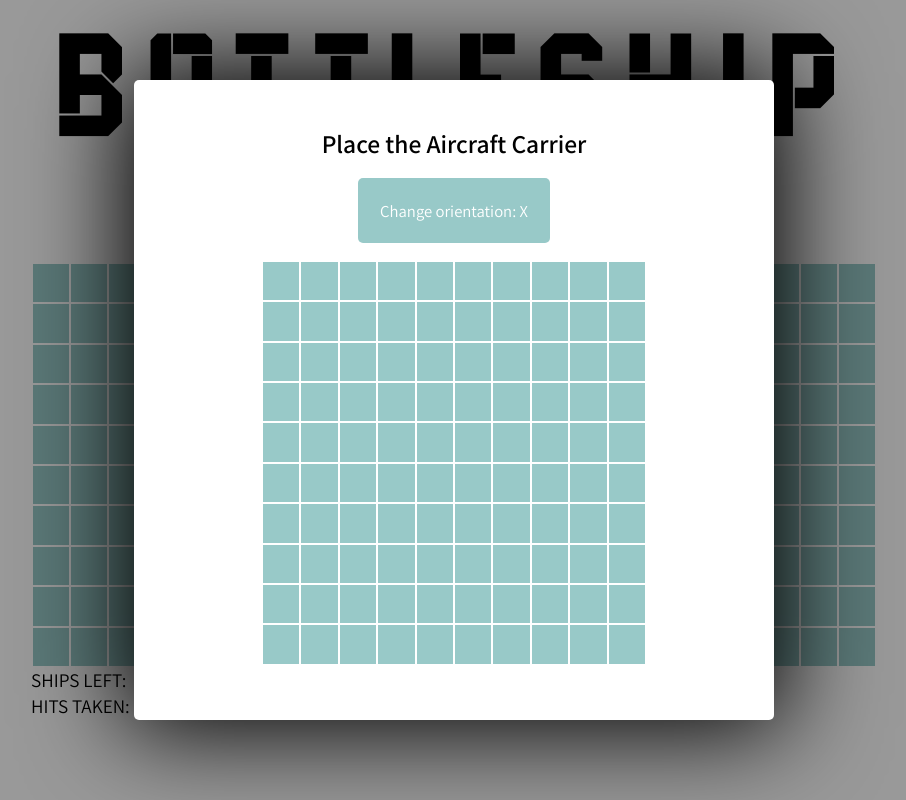
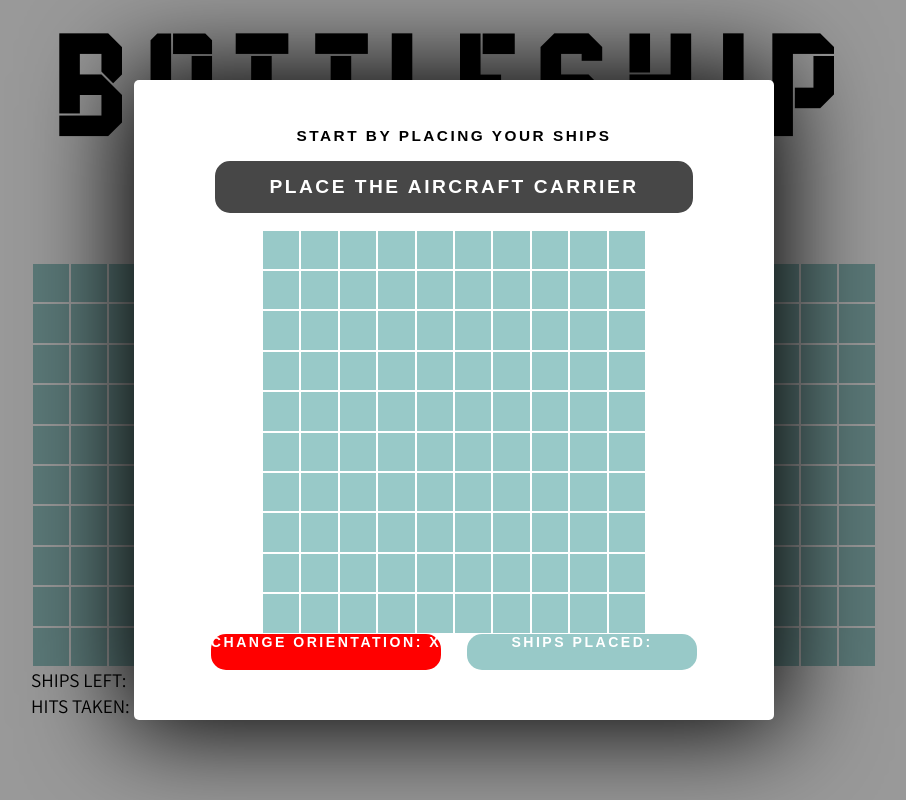
Before and after one commit to PatrikRasch/top-testing-javascript, a website built with webpack: page top-project-battleship/dist/index.html in a window 1280 px wide. Shown: the whole page, without its empty margins (186-1092 px from the left). Built offline with nearby package versions, Linux system fonts and the light colour scheme.

Commit message:
UX colour and placement changes on place-ships modal, WIP.

```diff
--- a/top-project-battleship/src/dom.js
+++ b/top-project-battleship/src/dom.js
@@ -1,4 +1,15 @@
 import { player1gameboard, player2gameboard, shipArrayPlayer1, shipArrayPlayer2, placeShip } from "./gameplay";
+
+import splash from "./img/water-droplet1.png";
+import explosion from "./img/ship-hit-explosion1.png";
+// import favicon from "./img/warship2.png";
+import cock from "./audio/cock.mp3";
+import deny from "./audio/deny.mp3";
+import fire from "./audio/fire.mp3";
+import hits from "./audio/hits.mp3";
+import miss from "./audio/miss.mp3";
+import sink from "./audio/sink.mp3";
+import swap from "./audio/swap.mp3";
 
 const headerAction = document.querySelector(".header-action-button");
 
@@ -10,9 +21,9 @@ const shipsLeftPlayer2 = document.querySelector(".ships-left-computer-value");
 
 const hitsTakenPlayer1 = document.querySelector(".hits-taken-player-value");
 const hitsTakenPlayer2 = document.querySelector(".hits-taken-computer-value");
-
 const playAudio = (audioFile) => {
-  const chosenTrack = new Audio(`../src/audio/${audioFile}.mp3`);
+  const chosenTrack = new Audio(audioFile);
+  // const chosenTrack = new Audio(`../src/audio/${audioFile}.mp3`);
   if (chosenTrack.src.slice(-8) === "fire.mp3") chosenTrack.volume = 0.6;
   if (chosenTrack.src.slice(-8) === "hits.mp3") chosenTrack.volume = 0.45;
   if (chosenTrack.src.slice(-8) === "deny.mp3") chosenTrack.volume = 0.45;
@@ -29,7 +40,8 @@ const playAudio = (audioFile) => {
 const addImage = (cell, imageName) => {
   const image = document.createElement("img");
   image.classList.add("impact-img");
-  image.src = `../src/img/${imageName}.png`;
+  image.src = imageName;
+  // image.src = `../src/img/${imageName}.png`;
   setTimeout(() => {
     image.style.opacity = "1";
   }, 0);
@@ -80,7 +92,7 @@ const updateShipToBePlacedName = () => {
   if (placerShipArrayPlayer1[0].length === 3) shipToBePlaced = "Cruiser";
   if (placerShipArrayPlayer1[0].length === 2) shipToBePlaced = "Destoyer";
   if (placerShipArrayPlayer1[0].length === 1) shipToBePlaced = "Frigate";
-  placeShipMessage.textContent = `Place the ${shipToBePlaced}`;
+  placeShipMessage.textContent = `PLACE THE ${shipToBePlaced}`.toUpperCase();
 };
 
 headerAction.textContent = "Sink Their Ships";
@@ -99,31 +111,50 @@ const placeShipsModal = document.createElement("div");
 placeShipsModal.classList.add("place-ships-modal");
 placeShipsModalBackground.appendChild(placeShipsModal);
 
+const introductionMessage = document.createElement("div");
+introductionMessage.classList.add("introduction-message");
+introductionMessage.textContent = "START BY PLACING YOUR SHIPS";
+placeShipsModal.appendChild(introductionMessage);
+
 const placeShipMessage = document.createElement("div");
 placeShipMessage.classList.add("place-ship-message");
-placeShipMessage.textContent = "Place the Aircraft Carrier";
+placeShipMessage.textContent = "Place the Aircraft Carrier".toUpperCase();
 placeShipsModal.appendChild(placeShipMessage);
-
-const switchOrientationButton = document.createElement("button");
-switchOrientationButton.classList.add("switch-orientation-button");
-switchOrientationButton.textContent = "Change orientation: X";
-placeShipsModal.appendChild(switchOrientationButton);
 
 // * Gameboard clone on modal
 const player1gameboardDomClone = player1gameboardDom.cloneNode(true);
 player1gameboardDomClone.classList.add("player1-gameboard-clone");
 placeShipsModal.appendChild(player1gameboardDomClone);
 
+const placeShipsModalBottom = document.createElement("div");
+placeShipsModalBottom.classList.add("place-ships-modal-bottom");
+placeShipsModal.appendChild(placeShipsModalBottom);
+
+const switchOrientationButton = document.createElement("div");
+switchOrientationButton.classList.add("switch-orientation-button", "x-orientation");
+switchOrientationButton.textContent = "Change orientation: X".toUpperCase();
+placeShipsModalBottom.appendChild(switchOrientationButton);
+
+const shipsPlaced = document.createElement("div");
+shipsPlaced.classList.add("ships-placed");
+shipsPlaced.textContent = "SHIPS PLACED: ";
+placeShipsModalBottom.appendChild(shipsPlaced);
+
 const currentOrientationHandler = () => {
   currentOrientation = currentOrientation === "X" ? "Y" : "X";
-  switchOrientationButton.textContent = `Change orientation: ${currentOrientation}`;
+  switchOrientationButton.textContent = `Change orientation: ${currentOrientation}`.toUpperCase();
+
+  switchOrientationButton.classList.contains("x-orientation")
+    ? switchOrientationButton.classList.replace("x-orientation", "y-orientation")
+    : switchOrientationButton.classList.replace("y-orientation", "x-orientation");
+  console.log("here");
 
   switchOrientationButton.classList.add("switch-orientation-button-clicked");
   setTimeout(() => {
     switchOrientationButton.classList.remove("switch-orientation-button-clicked");
   }, 140);
 
-  playAudio("swap");
+  playAudio(swap);
 };
 
 let currentOrientation = "X";
@@ -200,7 +231,7 @@ player1gameboardDomClone.addEventListener("mouseout", (e) => {
 });
 
 player1gameboardDomClone.addEventListener("click", (e) => {
-  if (e.target.classList.contains("ship-pre-placement-illegal")) playAudio("deny");
+  if (e.target.classList.contains("ship-pre-placement-illegal")) playAudio(deny);
 
   if (currentOrientation === "X") {
     if (placeShip(placerShipArrayPlayer1[0], player1gameboard, e.target.dataset.coord, "horizontal") === false) {
@@ -212,7 +243,7 @@ player1gameboardDomClone.addEventListener("click", (e) => {
       return false;
     }
   }
-  playAudio("cock");
+  playAudio(cock);
   markShipsOnGameboard(player1gameboard, player1gameboardDomClone);
   markShipsOnGameboard(player1gameboard, player1gameboardDom);
   placerShipArrayPlayer1.shift();
@@ -260,18 +291,18 @@ shipsLeftPlayer1.textContent = `${shipsLeftPlayer1value.value} / ${shipsLeftPlay
 shipsLeftPlayer2.textContent = `${shipsLeftPlayer2value.value} / ${shipsLeftPlayer2initially}`;
 
 const updatePlayerDom = (cell, hitsTakenPlayer, hitsTakenPlayerValue) => {
-  playAudio("fire");
+  playAudio(fire);
   setTimeout(function () {
     if (cell.classList.contains("shipOnSquare") && !cell.classList.contains("ship-hit")) {
       cell.classList.add("ship-hit");
       hitsTakenPlayerValue.value += 1;
       hitsTakenPlayer.textContent = hitsTakenPlayerValue.value;
-      addImage(cell, "ship-hit-explosion1");
-      playAudio("hits");
+      addImage(cell, explosion);
+      playAudio(hits);
     } else {
       cell.classList.add("ship-miss");
-      addImage(cell, "water-droplet1");
-      playAudio("miss");
+      addImage(cell, splash);
+      playAudio(miss);
       animateCell(cell);
       setTimeout(() => {
         cell.classList.remove("cell-shake");
@@ -288,7 +319,7 @@ const updateShipsLeftDom = (shipsLeftPlayer, shipsLeftPlayerValue, shipsLeftPlay
 player2gameboardDom.addEventListener("checkIfValidAttack", (e) => {
   if (e.detail.target.classList.contains("impact-img")) {
     e.detail.isValid = false;
-    playAudio("deny");
+    playAudio(deny);
   }
 });
 
@@ -302,13 +333,13 @@ player2gameboardDom.addEventListener("registerHit", (e) => {
 player1gameboardDom.addEventListener("registerShipSunk", (e) => {
   updateShipsLeftDom(shipsLeftPlayer1, shipsLeftPlayer1value, shipsLeftPlayer1initially);
   setTimeout(function () {
-    playAudio("sink");
+    playAudio(sink);
   }, 600);
 });
 player2gameboardDom.addEventListener("registerShipSunk", (e) => {
   updateShipsLeftDom(shipsLeftPlayer2, shipsLeftPlayer2value, shipsLeftPlayer2initially);
   setTimeout(function () {
-    playAudio("sink");
+    playAudio(sink);
   }, 600);
 });
 
--- a/top-project-battleship/src/style.css
+++ b/top-project-battleship/src/style.css
@@ -1,3 +1,6 @@
+/* Font: Ariel Bold with letter spacing of 15.9% in Procreate
+(this spacing could be different for you, just double check it by eye and it should be alright) */
+
 body {
   margin: 0;
 }
@@ -58,30 +61,69 @@ body {
   box-shadow: 0px 0px 100px 10px black;
   display: grid;
   justify-items: center;
-  grid-template-rows: 1.4fr 1.4fr 8fr;
+  grid-template-rows: 1.5fr 1.5fr 8fr 2fr;
   gap: 10px;
+}
+
+.introduction-message,
+.place-ship-message,
+.switch-orientation-button,
+.ships-placed {
+  font-family: Arial;
+  font-weight: bold;
+  letter-spacing: 2.5px;
+}
+
+.introduction-message {
+  font-size: 1.2vw;
+  align-self: end;
 }
 
 .place-ship-message {
   display: grid;
-  align-self: end;
-  font-family: Assistant-SemiBold;
-  font-size: 2vw;
+  align-self: center;
+  font-size: 1.5vw;
+  color: white;
+  border: 15px solid rgb(71, 71, 71);
+  background-color: rgb(71, 71, 71);
+  width: 70%;
+  text-align: center;
+  border-radius: 15px;
 }
 
-.switch-orientation-button {
-  font-size: inherit;
-  align-self: center;
-  font-family: Assistant;
-  font-size: 1.3vw;
-  width: 30%;
-  height: 80%;
-  border-radius: 5px;
-  border: none;
+.player1-gameboard-clone {
+  width: 70%;
+  height: 70%;
+  padding-bottom: 10px;
+}
+
+.place-ships-modal-bottom {
+  display: grid;
+  grid-template-columns: repeat(2, 1fr);
+  grid-template-rows: min-content 1fr;
+  width: 80%;
+  justify-items: center;
+  align-items: top;
+}
+
+.switch-orientation-button,
+.ships-placed {
+  height: calc(100% + 20px);
+  text-align: center;
+  font-size: 1.1vw;
+  width: 90%;
   background-color: rgb(152, 201, 200);
+  border-radius: 15px;
   color: white;
   white-space: nowrap;
   transition: transform 0.14s, opacity 0s;
+}
+
+.x-orientation {
+  background-color: red;
+}
+.y-orientation {
+  background-color: rgb(0, 183, 183);
 }
 
 .switch-orientation-button:hover {
@@ -92,11 +134,8 @@ body {
   transform: scale(0.98);
 }
 
-.player1-gameboard-clone {
-  width: 70%;
-  height: 70%;
-  padding-bottom: 10px;
-}
+/* .ships-placed {
+} */
 
 .gameboard-title-row,
 .gameboard-row,
```
